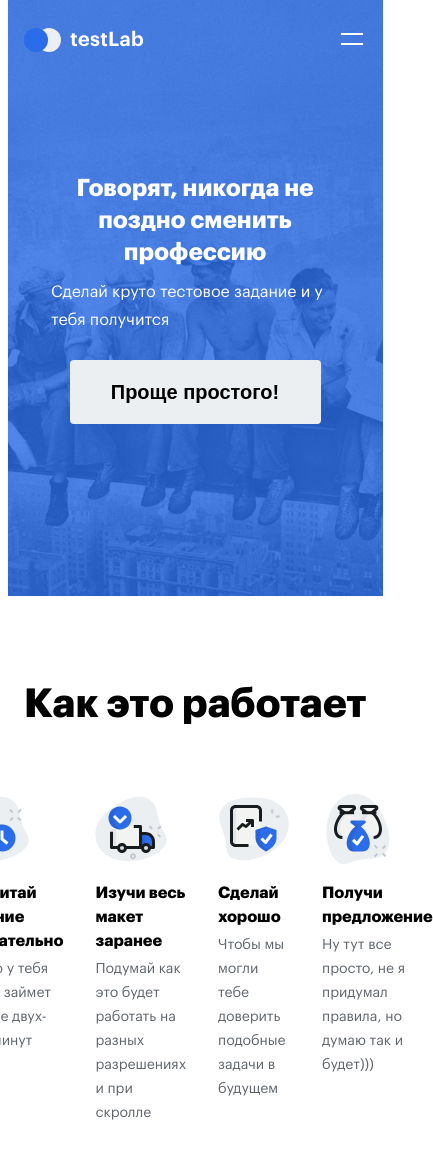
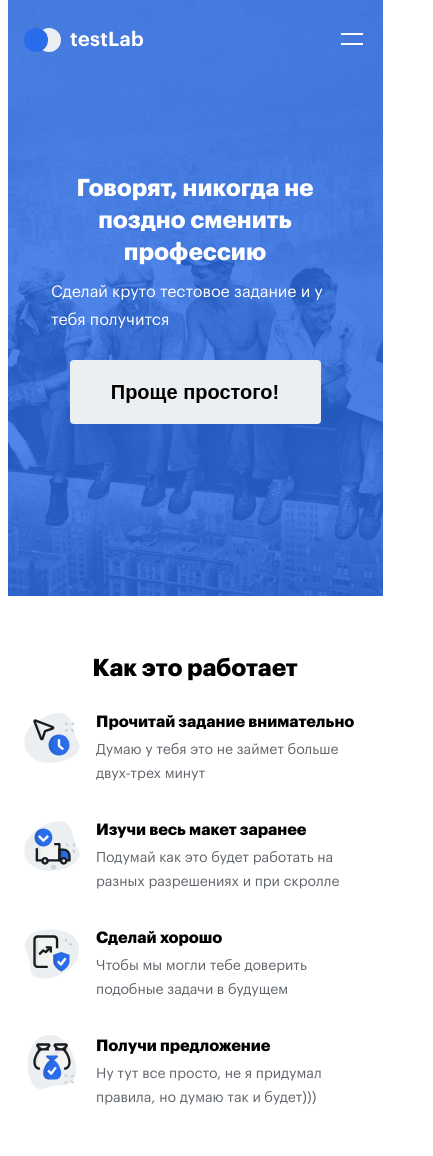
Before and after one commit to AndrewRusanov/lab-internet-test, a React (Vite) app: page / in a window 390 px wide. Shown: the top 1156 px of the page, 433 px wide, since content can reach past the window. Built offline with nearby package versions, Linux system fonts and the light colour scheme.

Commit message:
feat: add adaptive in how it works section

```diff
--- a/src/components/HowItWorks/HowItWorks.module.css
+++ b/src/components/HowItWorks/HowItWorks.module.css
@@ -20,7 +20,7 @@
   display: flex;
   flex-direction: row;
   padding: 0;
-  margin: 61px 0 80px;
+  margin: 61px 0 0;
   gap: 32px;
 }
 
@@ -30,9 +30,18 @@
   flex-direction: column;
 }
 
-.infoIcon {
+.infoWrapper {
+  margin: 0;
+  padding: 0;
+  width: 280px;
+}
+
+.infoIcon > svg {
   width: 72px;
   height: 72px;
+}
+
+.infoIcon {
   margin-bottom: 16px;
 }
 
@@ -53,3 +62,66 @@
   line-height: 24px;
   font-weight: 400;
 }
+
+@media screen and (max-width: 1919px) {
+  .container {
+    max-width: 718px;
+    margin: 56px auto;
+  }
+
+  .infoList {
+    margin: 42px 0 80px;
+    gap: 32px 34px;
+    flex-wrap: wrap;
+  }
+
+  .infoItem {
+    max-width: 342px;
+    display: flex;
+    flex-direction: row;
+    gap: 16px;
+  }
+
+  .infoIcon > svg {
+    width: 56px;
+    height: 56px;
+  }
+
+  .infoIcon {
+    margin-bottom: 0;
+  }
+
+  .infoWrapper {
+    width: 270px;
+  }
+}
+
+@media screen and (max-width: 767px) {
+  .container {
+    max-width: 342px;
+  }
+
+  .title {
+    font-size: 24px;
+    line-height: 32px;
+  }
+
+  .infoList {
+    margin: 26px 0 0;
+    gap: 32px;
+  }
+
+  .infoItem {
+    max-width: 100%;
+  }
+}
+
+@media screen and (max-width: 374px) {
+  .container {
+    max-width: 288px;
+  }
+
+  .infoWrapper {
+    width: 216px;
+  }
+}
--- a/src/components/HowItWorks/HowItWorks.tsx
+++ b/src/components/HowItWorks/HowItWorks.tsx
@@ -10,8 +10,10 @@ const HowItWorks = () => {
         {HowItWorksList.map((item, index) => (
           <li key={index} className={styles.infoItem}>
             <span className={styles.infoIcon}>{item.icon}</span>
-            <h6 className={styles.infoTitle}>{item.title}</h6>
-            <p className={styles.infoDescription}>{item.description}</p>
+            <div className={styles.infoWrapper}>
+              <h6 className={styles.infoTitle}>{item.title}</h6>
+              <p className={styles.infoDescription}>{item.description}</p>
+            </div>
           </li>
         ))}
       </ul>
```
